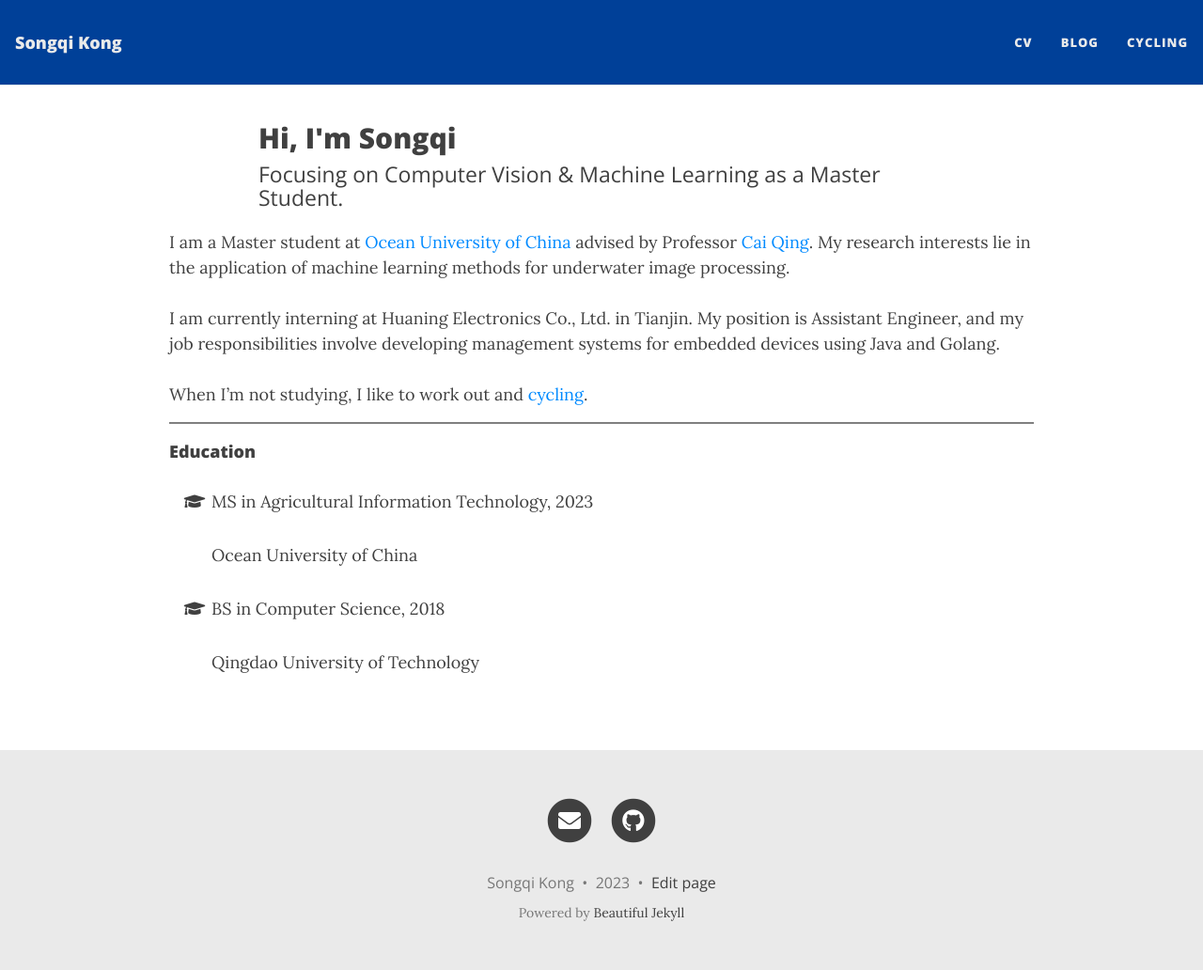
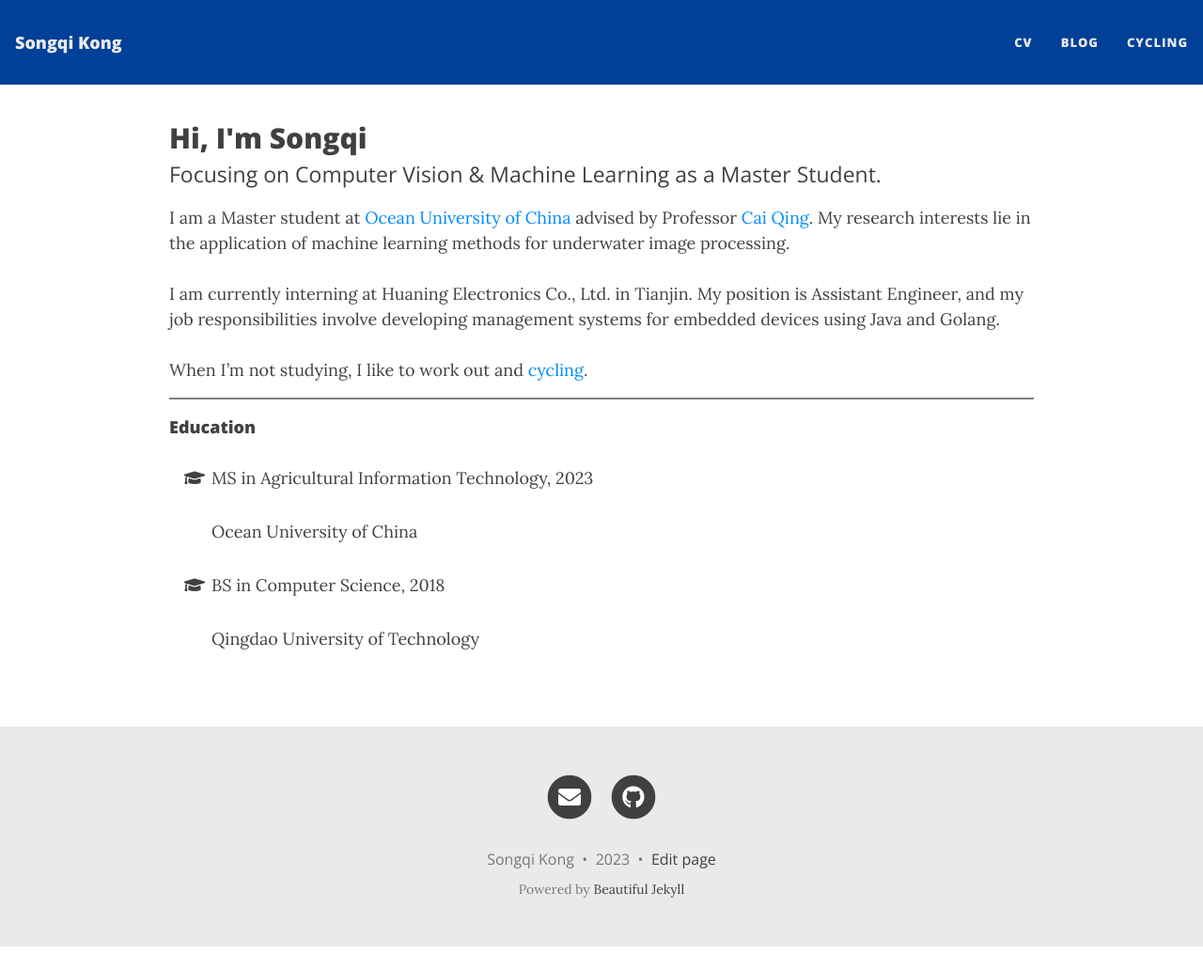
Before and after one commit to songqikong/songqikong.github.io, a Jekyll site: the page built from index.html, in a window 1280 px wide and 1032 px high. Shown: the whole window at 94% size. Built offline with Jekyll 4.4.1, drawn with Linux system fonts in a browser that asks for light colours; nearby versions of some CDN libraries; the list of posts is cut into pages by our own code.

Commit message:
Update header.html

```diff
--- a/_includes/header.html
+++ b/_includes/header.html
@@ -59,7 +59,7 @@
 <div class="intro-header no-img">
   <div class="container-md">
     <div class="row">
-      <div class="col-xl-8 offset-xl-2 col-lg-10 offset-lg-1">
+      <div class="col-xl-10 offset-xl-1 col-lg-10 offset-lg-1">
         <div class="{{ include.type }}-heading">
           <h1>{% if page.title %}{{ page.title | strip_html }}{% else %}<br/>{% endif %}</h1>
           {% if page.subtitle %}
```
